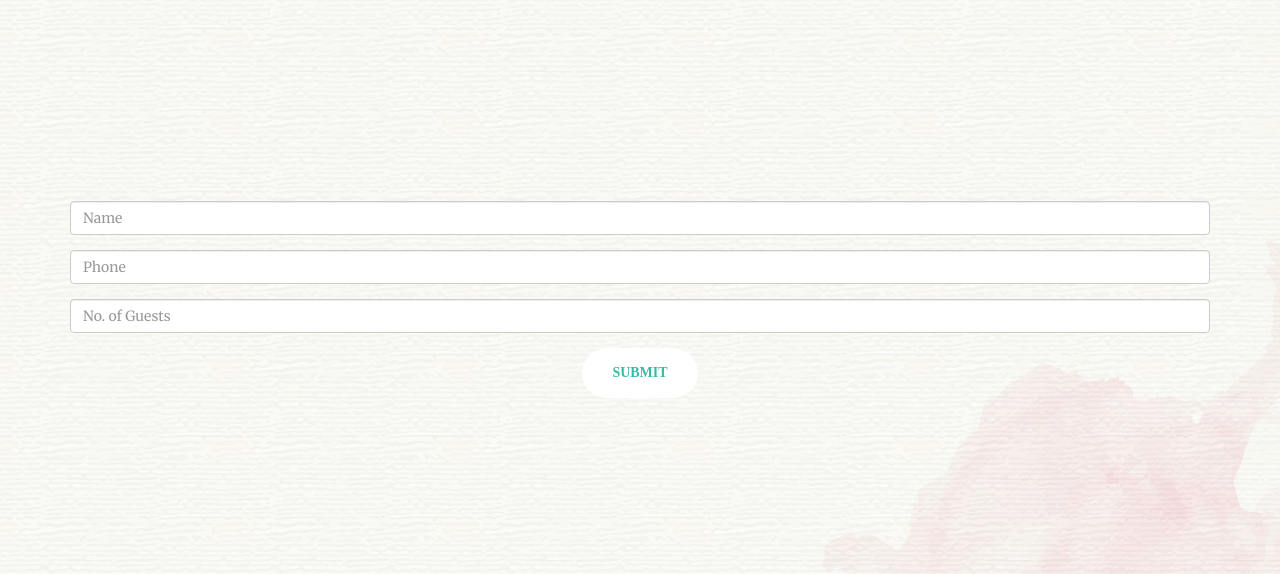
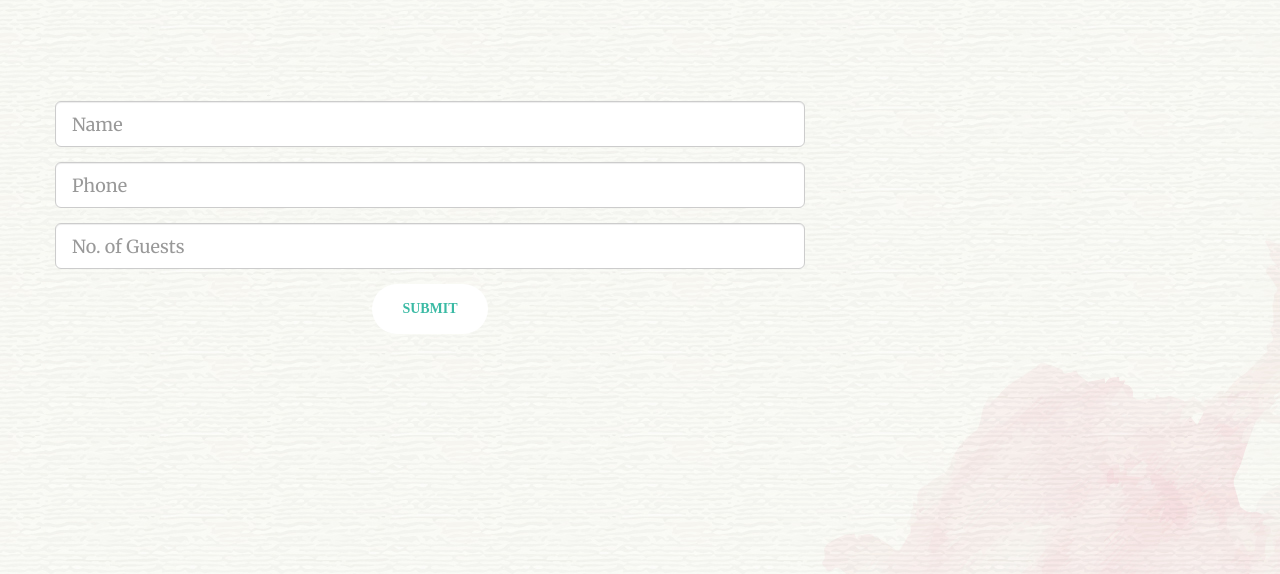
Before and after one commit to yuvalcar/wedwebsite, a Flask app: page / in a window 1280 px wide. Shown: the part 2471-3045 px from the top of the page. Run offline with Flask 2, Linux system fonts and the light colour scheme; some libraries are stand-ins or nearby versions; some web fonts are replaced.

Commit message:
alignin poorly

```diff
--- a/wedweb/static/css/wedding.css
+++ b/wedweb/static/css/wedding.css
@@ -59,6 +59,12 @@ p {
 .bg-primary {
 }
 
+.center_me{
+    margin: 0 auto;
+    width:80%;
+    padding-top: 50%;
+}
+
 .bg-dark {
     color: #fff;
     background-color: #222;
@@ -71,6 +77,7 @@ p {
 
 #map-container{
     height: 500px;
+    width: 860px;
 }
 
 section {
@@ -185,6 +192,7 @@ header {
     position: relative;
     width: 100%;
     min-height: auto;
+    max-height: 100%;
     text-align: center;
     color: #fff;
     background-image: url(../img/header.jpg);
@@ -252,7 +260,6 @@ header .header-content .header-content-inner p {
     margin-top: 0;
     font-family: 'Danidin', 'Open Sans';
     color: #3abaa4;
-    align
 }
 
 .section-heading-english {
--- a/wedweb/templates/invite.html
+++ b/wedweb/templates/invite.html
@@ -36,44 +36,12 @@
 </head>
 
 <body id="page-top">
-<!--    <nav id="mainNav" class="navbar navbar-default navbar-fixed-top">
-        <div class="container-fluid">
-            <div class="navbar-header">
-                <button type="button" class="navbar-toggle collapsed" data-toggle="collapse" data-target="#bs-example-navbar-collapse-1">
-                    <span class="sr-only">Toggle navigation</span>
-                    <span class="icon-bar"></span>
-                    <span class="icon-bar"></span>
-                    <span class="icon-bar"></span>
-                </button>
-                <a class="navbar-brand page-scroll" href="#page-top">Start Bootstrap</a>
-            </div>
-
-            <div class="collapse navbar-collapse" id="bs-example-navbar-collapse-1">
-                <ul class="nav navbar-nav navbar-right">
-                    <li>
-                        <a class="page-scroll" href="#about">About</a>
-                    </li>
-                    <li>
-                        <a class="page-scroll" href="#services">Services</a>
-                    </li>
-                    <li>
-                        <a class="page-scroll" href="#portfolio">Portfolio</a>
-                    </li>
-                    <li>
-                        <a class="page-scroll" href="#contact">Contact</a>
-                    </li>
-                </ul>
-            </div>
-        </div>
-    </nav>
--->
-
     <header>
         <div class="header-content">
         </div>
     </header>
 
-    <section class="container-fluid" id="all">
+    <section class="container center-me" id="all">
         <div class="row no-gutter">
             <img src="{{url_for('static', filename='img/all.png')}}" class="img-responsive center-block" alt="">
         </div>
@@ -198,23 +166,31 @@
         </div>
     </section>
 -->
-    <section class="container" id="form">
+    <section class="container no-padding" id="form">
         <form role="form">
-            <fieldset class="form-group">
-                <input type="text" class="form-control" id="name" placeholder="Name">
-            </fieldset>
-            <fieldset class="form-group">
-                <input type="number" class="form-control" id="phone" placeholder="Phone">
-            </fieldset>
-            <fieldset class="form-group">
-                <input type="number" class="form-control" id="guests" placeholder="No. of Guests">
-            </fieldset>
-            <button type="submit" class="btn btn-default btn-xl wow tada center-block">Submit</button>
+            <div class="row col-lg-8 center-div">
+                <div class="form-group">
+                    <input type="text" class="form-control input-lg" id="name" placeholder="Name">
+                </div>
+            </div>
+            <div class="row col-lg-8">
+                <div class="form-group">
+                    <input type="number" class="form-control input-lg" id="phone" placeholder="Phone">
+                </div>
+            </div>
+            <div class="row col-lg-8">
+                <div class="form-group">
+                    <input type="number" class="form-control input-lg" id="guests" placeholder="No. of Guests">
+                </div>
+            </div>
+            <div class="row col-lg-8">
+                <button type="submit" class="btn btn-default btn-xl wow tada center-block">Submit</button>
+            </div>
         </form>
     </section>
 
     <section class="container">
-        <div id="map-container" class="col-md-12">
+        <div id="map-container" class="center-block">
         </div>
     </section>
 
```
